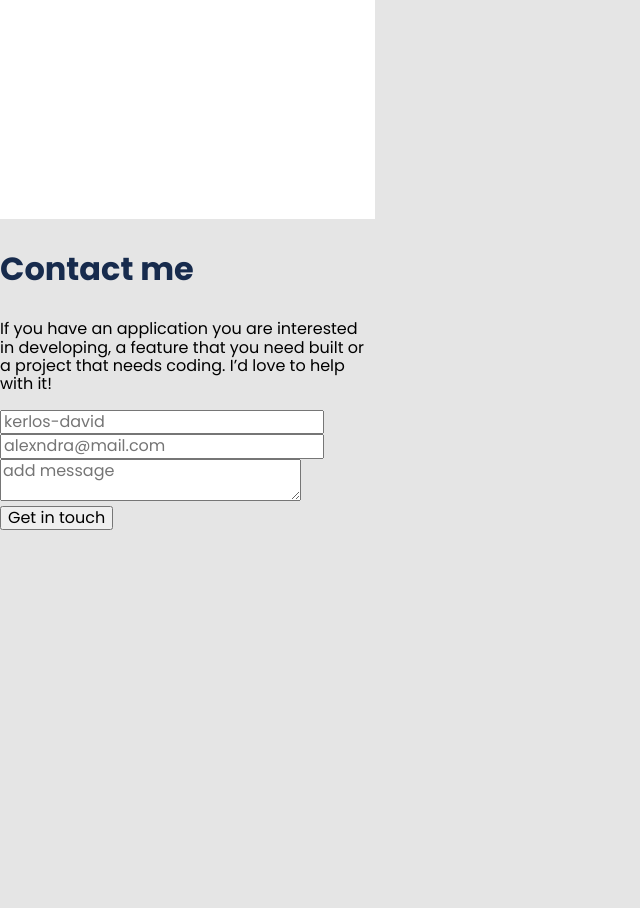
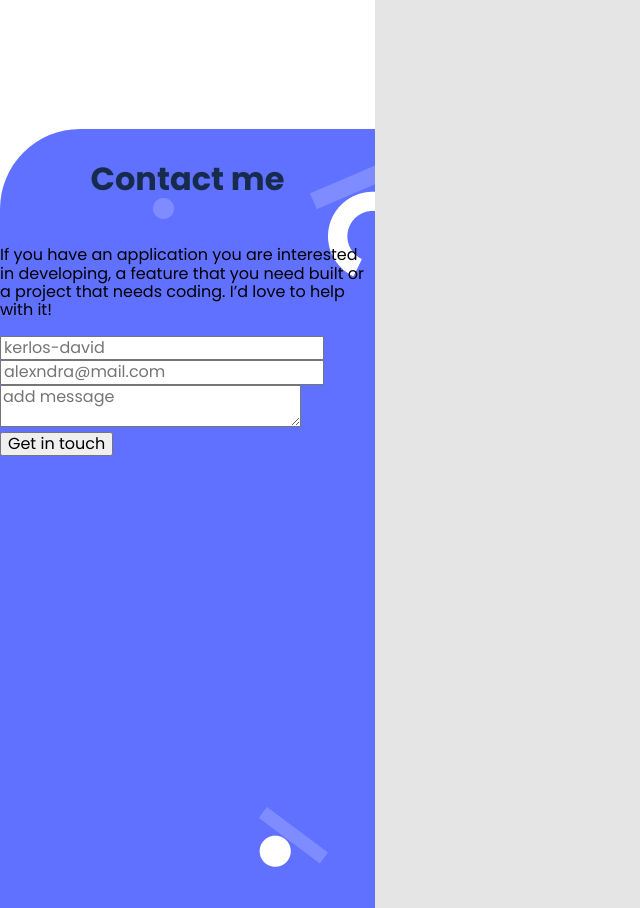
Before and after one commit to kerlos-bahaa/Portfolio, a website: page Index.html in a window 1280 px wide. Shown: the part 4660-5568 px from the top of the page, without its empty margins (0-640 px from the left). Before the commit the page ends 5190 px from the top, so only its background shows below. Drawn offline with Linux system fonts and the light colour scheme.

Commit message:
Add_background_image

```diff
--- a/Css/master.css
+++ b/Css/master.css
@@ -10,7 +10,7 @@ html {
 }
 
 body {
-  font-family: 'Poppins', sans-serif;
+  font-family: "Poppins", sans-serif;
   width: 375px;
 }
 
@@ -370,7 +370,7 @@ ul.skil {
 
 li.end-part-1::after {
   display: inline-flex;
-  content: '';
+  content: "";
   width: 6px;
   height: 6px;
   border: 2px solid;
@@ -381,7 +381,7 @@ li.end-part-1::after {
 
 li.end-part-2::after {
   display: inline-flex;
-  content: '';
+  content: "";
   width: 6px;
   height: 6px;
   border: 2px solid;
@@ -392,7 +392,7 @@ li.end-part-2::after {
 
 li.end-part-3::after {
   display: inline-flex;
-  content: '';
+  content: "";
   width: 6px;
   height: 6px;
   border: 2px solid;
@@ -413,15 +413,28 @@ li.end-part-3::after {
 }
 
 /* contact me */
-
+footer {
+  margin-top: -90px;
+}
 .title {
   font-size: 32px;
   font-weight: 700;
   letter-spacing: 0;
   text-align: left;
   color: #172b4d;
+  text-align: center;
+}
+.footer-section {
+  height: 779px;
+  width: 375px;
+  background-color: #6070ff;
+  border-top-left-radius: 80px;
+  background-image: url(/picture/contact\ form\ shapes-mobile.png);
+  background-repeat: no-repeat;
+  background-position: right;
 }
 
 .contact-header {
-
+  display: flex;
+  flex-direction: column;
 }
```
Also changed, not shown: Index.html (+1 -0 lines), picture/contact form shapes-mobile.png (added), picture/contact form shapes-mobile@2x.png (added).
